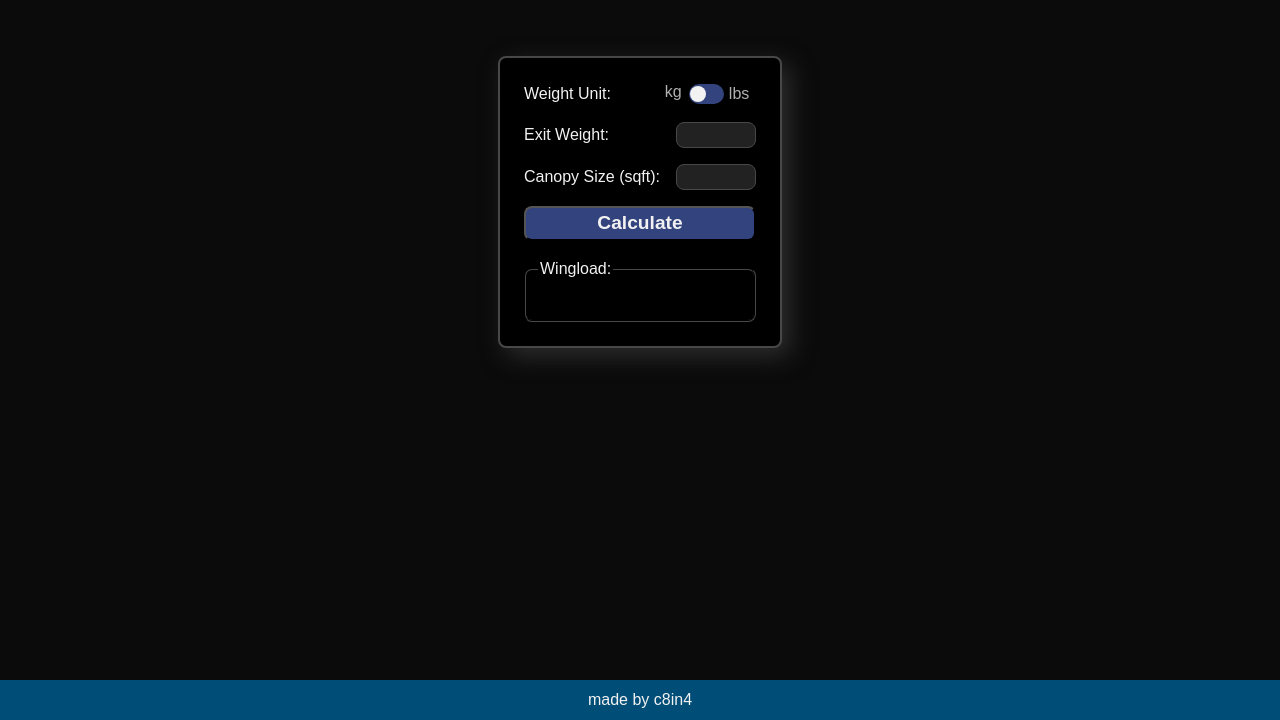
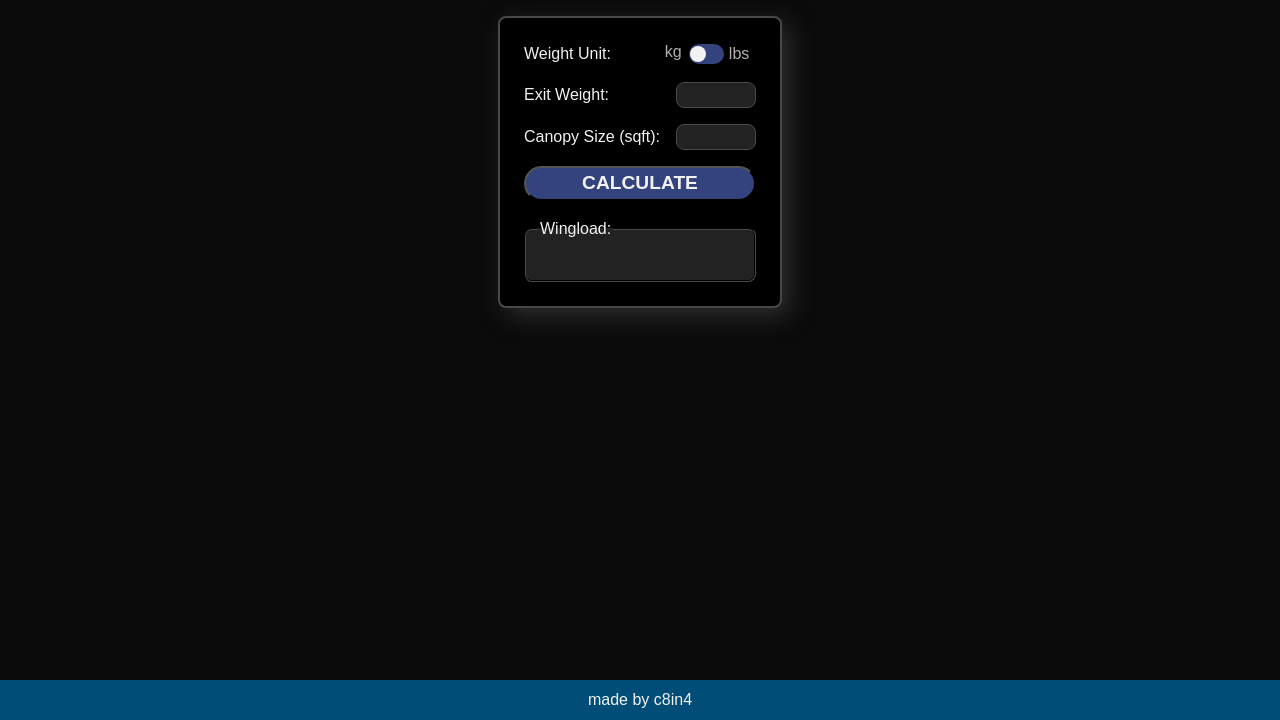
Before and after one commit to c8in4/wingload-calculator, a plain HTML site: page index.html in a window 1280 px wide. Shown: the part 80-800 px from the top of the page. Drawn offline with Linux system fonts and the light colour scheme.

Commit message:
Remove main margin, minor style update

```diff
--- a/style.css
+++ b/style.css
@@ -140,8 +140,7 @@ header {
 
 main {
     flex: 1;
-    margin-top: 3rem;
-    padding: 0.5rem;
+    padding: 1rem;
 }
 
 footer {
@@ -188,9 +187,10 @@ input {
 button {
     background-color: var(--clr-tertiary);
     color: var(--clr-text);
-    border-radius: 0.5rem;
+    border-radius: 1.5rem;
     font-size: 1.2rem;
     font-weight: 600;
+    text-transform: uppercase;
 }
 
 /* The switch - the box around the slider */
@@ -272,6 +272,7 @@ input:checked+.slider:before {
 form fieldset {
     border-color: var(--clr-border);
     border-radius: 0.5rem;
+    background-color: var(--clr-bg-light);
 }
 
 form output {
```
